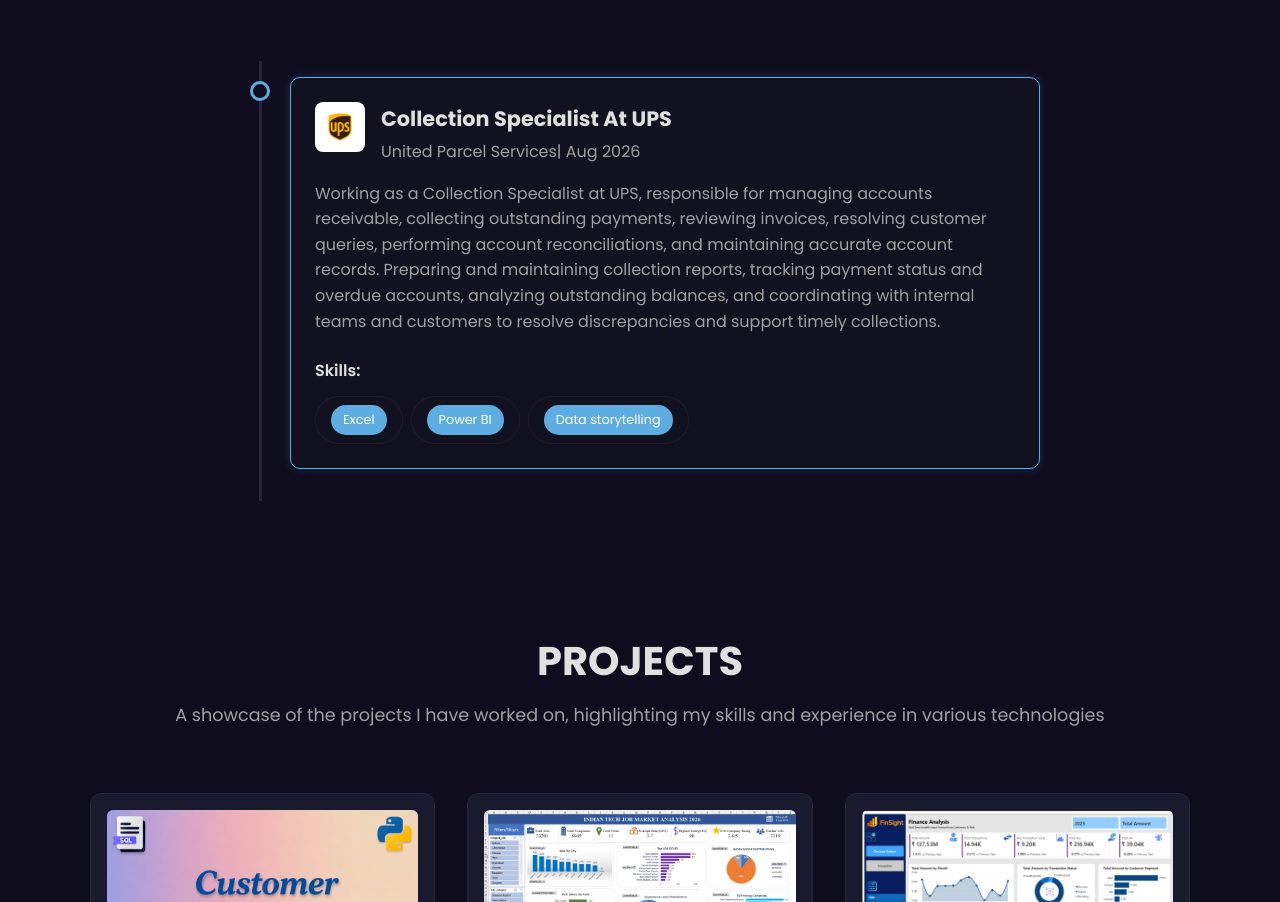
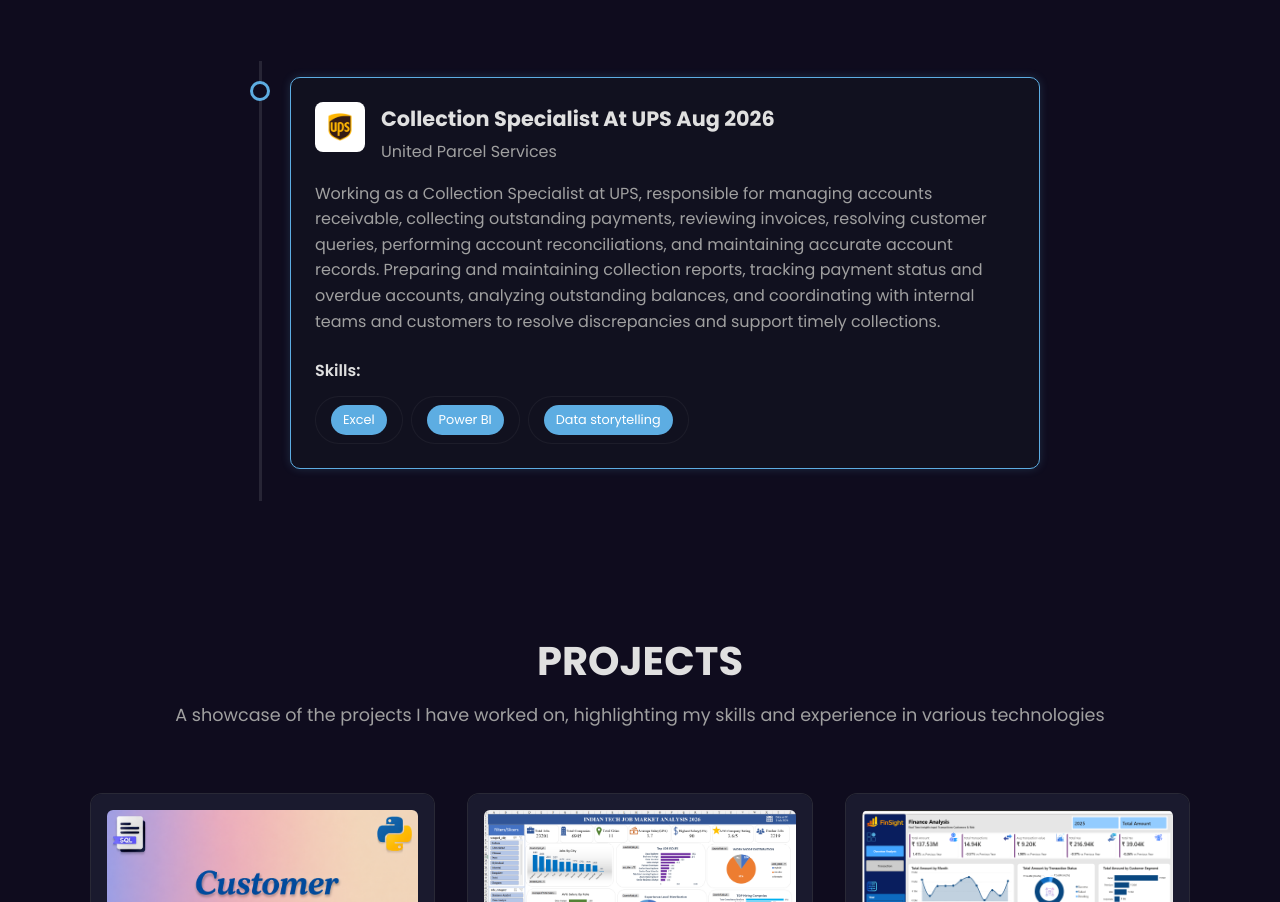
Before and after one commit to saiyelde1234/NEWPortpholio, a plain HTML site: page index.html in a window 1280 px wide. Shown: the part 2404-3306 px from the top of the page. Drawn offline with nearby package versions, Linux system fonts and the light colour scheme; a script that the page names is missing.

Commit message:
Update index.html

```diff
--- a/index.html
+++ b/index.html
@@ -126,8 +126,8 @@
                                             <div class="card-header">
                                                 <img src="UPS-Logo.png" alt="Company Logo (Placeholder)" class="company-logo" />
                                                 <div class="job-info">
-                                                    <h3 class="job-title">Collection Specialist At UPS</h3>
-                                                    <p class="company-details">United Parcel Services| Aug 2026 </p>
+                                                    <h3 class="job-title">Collection Specialist At UPS                           Aug 2026</h3>
+                                                    <p class="company-details">United Parcel Services </p>
                                                 </div>
                                             </div>
                                             <p class="job-description">
```
